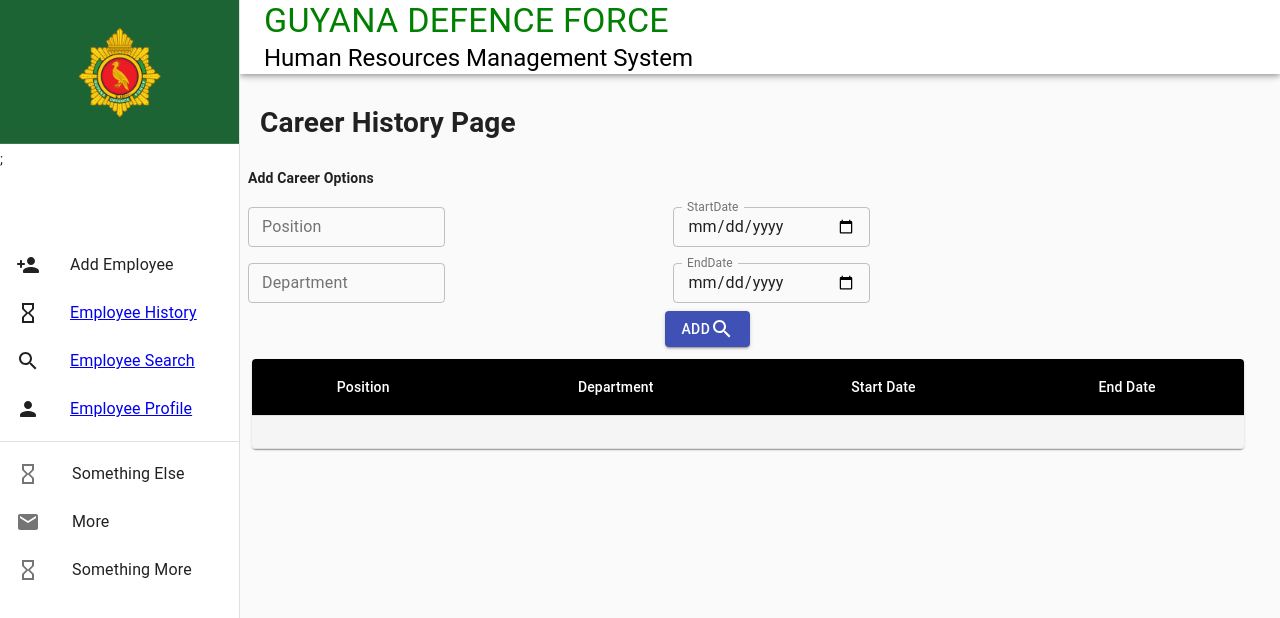
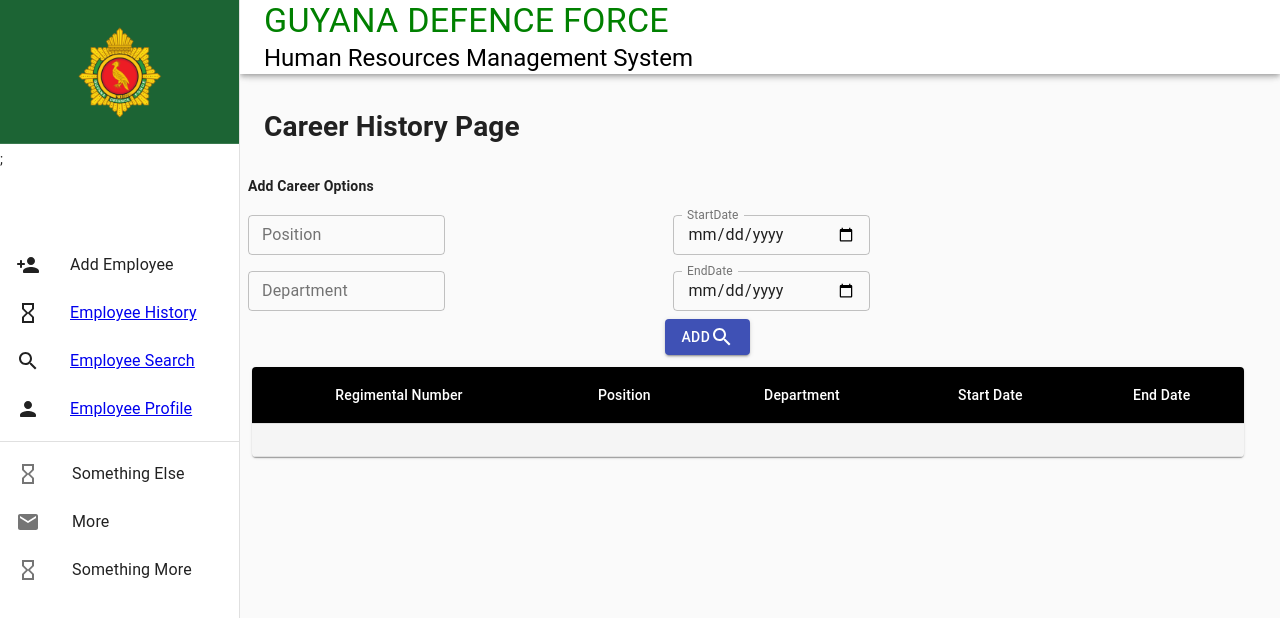
Before and after one commit to Arrianna/GDF-hrms-frontend, a React (Create React App) app in the folder front-end/gdf-hrms/: page /employee-history in a window 1280 px wide. Shown: the top 618 px of the page. Built offline with nearby package versions, Linux system fonts and the light colour scheme; no server answers.

Commit message:
Fixed some console warnings

```diff
--- a/front-end/gdf-hrms/src/App.js
+++ b/front-end/gdf-hrms/src/App.js
@@ -1,4 +1,4 @@
-import { useState, useEffect } from 'react';
+//import { useState, useEffect } from 'react';
 import ResponsiveDrawer from './components/Layout';
 import React from "react";
 import { Route } from 'react-router';
@@ -9,7 +9,7 @@ import CareerHistoryLayout from './components/CareerHistoryLayout';
 //import { useHistory } from "react-router-dom";
 
 const App = () => {
-  const [employeesPI, setEmployeesPI] = useState([]);
+  {/*const [employeesPI, setEmployeesPI] = useState([]);
   const [employeePI, setEmployeePI] = useState([]);
 
   //effect for all employee
@@ -42,14 +42,14 @@ const App = () => {
     const res = await fetch(`https://localhost:5001/api/EmployeeInfo/regnumber/${id}`)
     const data = await res.json()
     return data;
-  }
+  }*/}
 
   return (
     <div className="App">
       <BrowserRouter>
         <ResponsiveDrawer>
           <Route path="/" exact component={EmployeeProfileLayout}/>
-          <Route path="/" exact render={(props) => (<><EmployeeProfileLayout employeePIs={employeePI}/></>)}/>
+          {/*<Route path="/" exact render={(props) => (<><EmployeeProfileLayout employeePIs={employeePI}/></>)}/>*/}
           <Route path="/employee-profile" exact component={EmployeeProfileLayout} />
           <Route path="/employee-history" exact component={CareerHistoryLayout} />
           <Route path="/search-page" exact component={SearchPage} />
--- a/front-end/gdf-hrms/src/components/CareerHistoryComponents/CareerHistoryTable.js
+++ b/front-end/gdf-hrms/src/components/CareerHistoryComponents/CareerHistoryTable.js
@@ -49,6 +49,7 @@ export default function CareerHistoryTable(props) {
       <Table className={classes.table} aria-label="customized table">
         <TableHead>
           <TableRow>
+            <StyledTableCell align="center">Regimental Number</StyledTableCell>
             <StyledTableCell align="center">Position</StyledTableCell>
             <StyledTableCell align="center">Department</StyledTableCell>
             <StyledTableCell align="center">Start Date</StyledTableCell>
@@ -59,7 +60,8 @@ export default function CareerHistoryTable(props) {
         <TableBody>
           {data.map((row) => {
             return(
-            <StyledTableRow>
+            <StyledTableRow key={row.regimentNumber}>
+              <StyledTableCell align="center">{row.regimentNumber}</StyledTableCell>
               <StyledTableCell align="center">{row.position}</StyledTableCell>
               <StyledTableCell align="center">{row.department}</StyledTableCell>
               <StyledTableCell align="center">{row.startDate}</StyledTableCell>
--- a/front-end/gdf-hrms/src/components/CareerHistoryLayout.js
+++ b/front-end/gdf-hrms/src/components/CareerHistoryLayout.js
@@ -1,7 +1,7 @@
 import React, { useState, useEffect } from 'react';
 import { makeStyles } from '@material-ui/core/styles';
 import Grid from '@material-ui/core/Grid';
-import { Link, useParams } from 'react-router-dom';
+import { useParams } from 'react-router-dom';
 import CareerHistoryForm  from './CareerHistoryComponents/CareerHistoryForm';
 import CareerHistoryTable from './CareerHistoryComponents/CareerHistoryTable';
 import Axios from 'axios';
@@ -34,8 +34,10 @@ export default function CareerHistoryLayout(props) {
 
   useEffect(() => {
       const getEmpInfo = async () => {
-      const info = await Axios.get("/regnumber/" + regNumber);
-      setEmpData(info.data);
+      if(regNumber){
+        const info = await Axios.get("/regnumber/" + regNumber);
+        setEmpData(info.data);
+      }
     };
     getEmpInfo();
   }, [regNumber]);
@@ -61,7 +63,7 @@ export default function CareerHistoryLayout(props) {
   return (
     <div className={classes.root}>
       <Grid container spacing={1}>
-        <Grid xs={6}>
+        <Grid item xs={6}>
           <h1>Career History Page</h1>
         </Grid>
         <Grid container item xs={12} spacing={3}>
--- a/front-end/gdf-hrms/src/components/EmployeeProfileComponents/PersonalInformationForm.js
+++ b/front-end/gdf-hrms/src/components/EmployeeProfileComponents/PersonalInformationForm.js
@@ -2,7 +2,6 @@ import React from 'react';
 import { makeStyles } from '@material-ui/core/styles';
 import Grid from '@material-ui/core/Grid';
 import TextField from '@material-ui/core/TextField';
-import Moment from 'react-moment';
 
 const useStyles = makeStyles((theme) => ({
   root: {
@@ -65,7 +64,7 @@ export default function PersonalInformationForm(employeeInfo) {
   return (
     <div className={classes.root}>
       <Grid container spacing={1}>
-      <h4>Personal Information</h4>
+        <h4>Personal Information</h4>
         <Grid container item xs={12} spacing={3}>
           <FormRow />
         </Grid>
--- a/front-end/gdf-hrms/src/components/EmployeeProfileLayout.js
+++ b/front-end/gdf-hrms/src/components/EmployeeProfileLayout.js
@@ -73,19 +73,17 @@ export default function EmployeeProfileLayout(props) {
           </Grid >
 
         </Grid>
-
       </div>
-
     );
   }
 
   return (
     <div className={classes.root}>
       <Grid container spacing={1} >
-        <Grid xs={6}>
+        <Grid item xs={6}>
          <h1>Employee Profile Page</h1>
         </Grid>
-        <Grid xs={6}>
+        <Grid item xs={6}>
           <h1>
             <Button variant="outlined" color="primary">
             <Link to={'/employee-history/' + regNumber}>View Career History</Link>
--- a/front-end/gdf-hrms/src/components/Layout.js
+++ b/front-end/gdf-hrms/src/components/Layout.js
@@ -117,21 +117,15 @@ function ResponsiveDrawer(props) {
   return (
     <div className={classes.root}>
       <CssBaseline />
-      <AppBar position="fixed" className={classes.appBar} color='white'>
+      <AppBar position="fixed" className={classes.appBar} color='inherit'>
         <Toolbar>
-          <IconButton
-            color="inherit"
-            aria-label="open drawer"
-            edge="start"
-            onClick={handleDrawerToggle}
-            className={classes.menuButton}
-          >
+          <IconButton color="inherit" aria-label="open drawer" edge="start" onClick={handleDrawerToggle} className={classes.menuButton}>
             <MenuIcon />
           </IconButton>
-          <Typography>
+          <div>
             <Typography variant="h4" noWrap style={gdfStyle}>GUYANA DEFENCE FORCE</Typography>
             <Typography variant="h5" style = {hrmsHeader} noWrap>Human Resources Management System</Typography>
-          </Typography>
+          </div>
         </Toolbar>
       </AppBar>
       <nav className={classes.drawer} aria-label="mailbox folders">
--- a/front-end/gdf-hrms/src/components/SearchPageComponents/SearchResultsTable.js
+++ b/front-end/gdf-hrms/src/components/SearchPageComponents/SearchResultsTable.js
@@ -84,7 +84,7 @@ export default function MatPaginationTable(props) {
           <TableBody>
             {data.slice(page * rowsPerPage, page * rowsPerPage + rowsPerPage).map(row => {
               return (
-                <StyledTableRow>
+                <StyledTableRow key={row.regimentNumber}>
                   <StyledTableCell align="center">{row.firstName}</StyledTableCell>
                   <StyledTableCell align="center">{row.lastName}</StyledTableCell>
                   <StyledTableCell align="center">{row.position}</StyledTableCell>
```
Also changed, not shown: 1 other file (tests, documents, lock files or other folders). Lines whose indentation alone changed are shown as unchanged.
